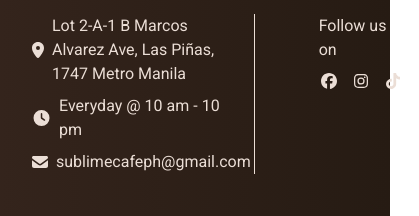
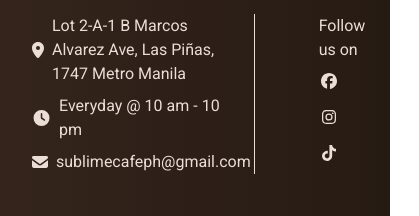
Before and after one commit to zachgse/sublime, a Next.js app: page / in a window 390 px wide. Shown: the part 2947-3163 px from the top of the page, 419 px wide, since content can reach past the window. Built offline with nearby package versions, Linux system fonts and the light colour scheme; no server answers; the database is empty.

Commit message:
Fix responsiveness of featured items and footer icons

```diff
--- a/components/home/Signature.tsx
+++ b/components/home/Signature.tsx
@@ -12,7 +12,7 @@ const Signature = ({products}:SignatureProps) => {
                 {products.length > 0 && products.map((p,index) => (
                     <div  key={p.id} className="w-full lg:w-1/3">
                         <Card>
-                            <img src={p.url} alt={p.name} className="w-full h-96 object-fit rounded-lg"/>
+                            <img src={p.url} alt={p.name} className="w-full lg:h-96 h-60 object-fit rounded-lg"/>
                             <div className="flex flex-col items-center gap-2 p-2">
                                 <p className="text-secondary text-xl font-bold">{p.name}</p>
                                 <hr className="text-[#f2ede3] w-full"/>
--- a/components/ui/Footer.tsx
+++ b/components/ui/Footer.tsx
@@ -20,9 +20,9 @@ export const Footer = () => {
                         sublimecafeph@gmail.com
                     </div>
                 </div>
-                <div className="w-1/3  flex flex-col gap-2 px-4">
+                <div className="w-1/3 flex flex-col gap-2 px-4">
                     <p>Follow us on</p>
-                    <div className="flex gap-3">
+                    <div className="flex flex-wrap gap-3">
                         <a href="https://www.facebook.com/profile.php?id=61576246773112" target="_blank" rel="noopener noreferrer">
                             <FontAwesomeIcon icon={faFacebook} className='w-6'/>
                         </a>
```
